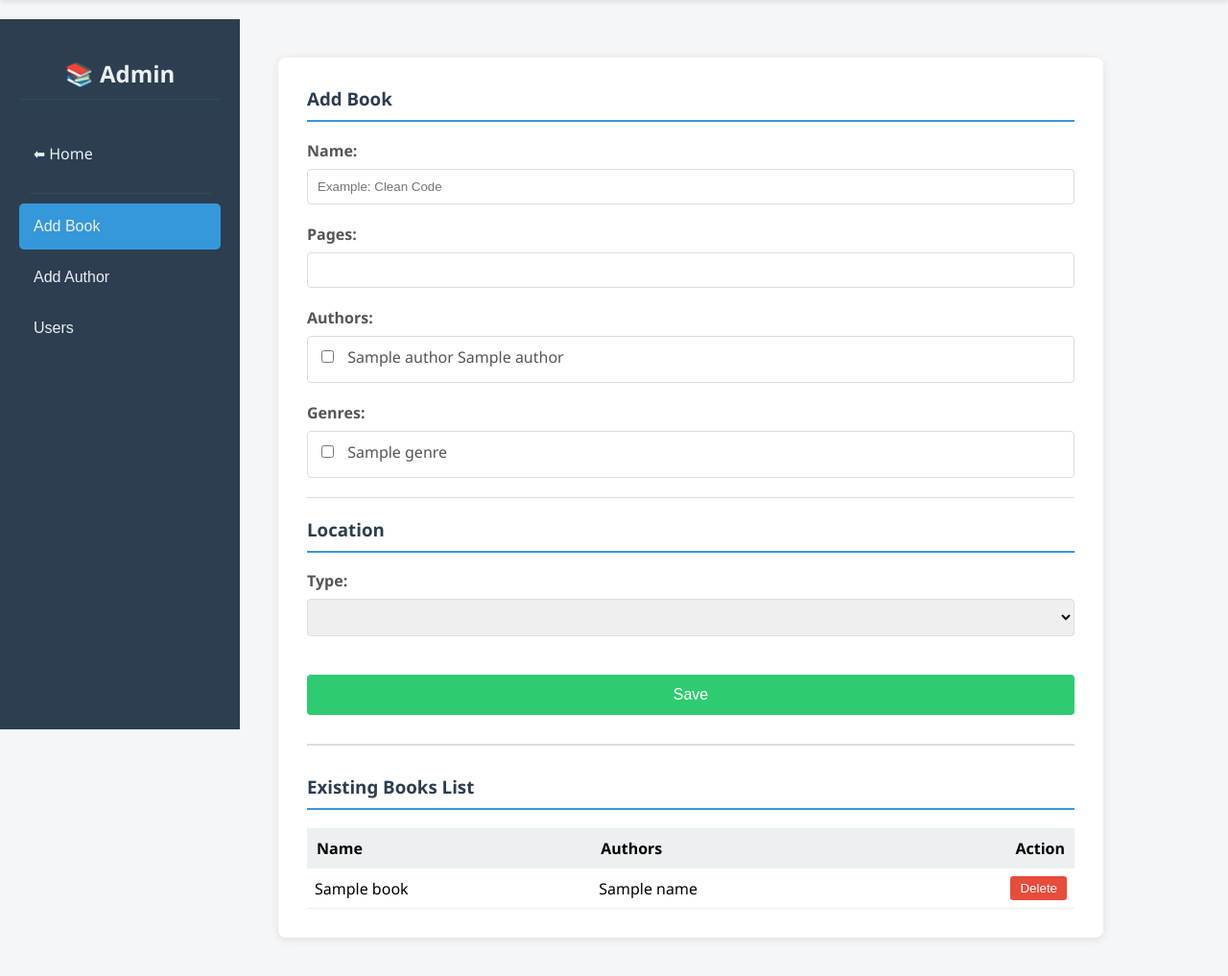
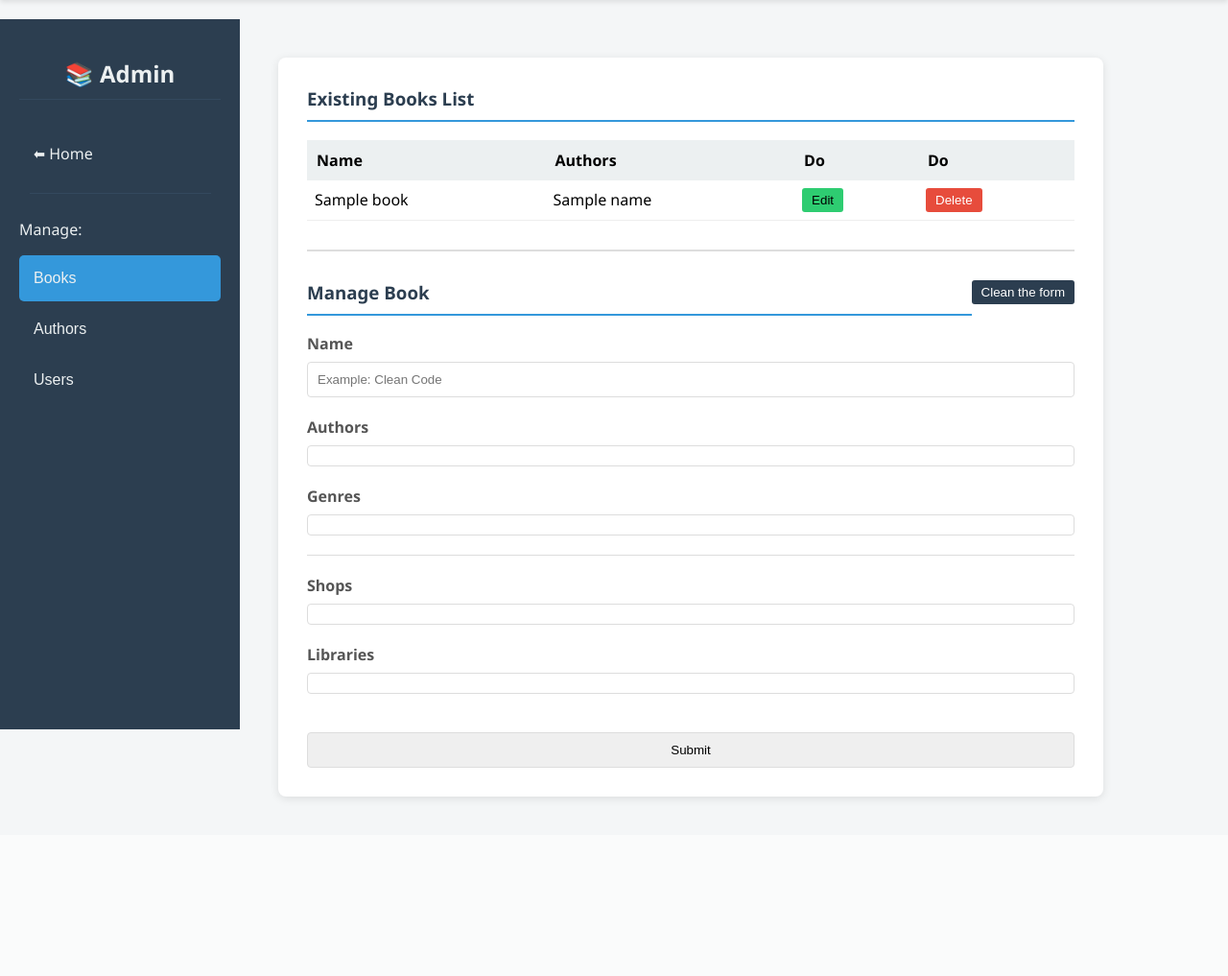
Before and after one commit to KosenkoAlexander/multimedia-coursework, a Flask app: template src/server/templates/admin.html in a window 1280 px wide. Shown: the part 60-1077 px from the top of the page at 96% size. After the commit the page ends 895 px from the top, so only its background shows below. Run offline with Flask 3, Linux system fonts and the light colour scheme; the template is opened without the code that fills it: most values are stand-ins (such as "Sample title", 1, 10 or a date in 2020); form fields are guessed from the names that the template uses.

Commit message:
fundamentally rework admin book management

```diff
--- a/src/server/templates/admin.html
+++ b/src/server/templates/admin.html
@@ -14,129 +14,18 @@
 
         <hr style="border: 0; border-top: 1px solid #34495e; width: 90%; margin: 10px auto;">
 
-        <button class="nav-btn" onclick="showSection('add-book')">Add Book</button>
-        <button class="nav-btn" onclick="showSection('add-author')">Add Author</button>
+        <p>Manage:</p>
+        <button class="nav-btn" onclick="showSection('add-book')">Books</button>
+        <button class="nav-btn" onclick="showSection('add-author')">Authors</button>
         <button class="nav-btn" onclick="showSection('manage-users')">Users</button>
     </nav>
 
     <main class="main-content">
 
         <div id="add-book" class="section">
-            <h3>Add Book</h3>
-            <form action="/add_book" method="POST">
-                <div class="form-group">
-                    <label for="book_name">Name:</label>
-                    <input type="text" id="book_name" name="name" required placeholder="Example: Clean Code">
-                </div>
-                <div class="form-group">
-                    <label for="book_pages">Pages:</label>
-                    <input type="number" id="book_pages" name="pages" required>
-                </div>
+            {% include "admin_book.html" %}
+        </div>
 
-                <div class="form-group">
-                    <label>Authors:</label>
-                    <div class="checkbox-list">
-                        {% for author in authors %}
-                        <label>
-                            <input type="checkbox" name="authors" value="{{ author[0] }}">
-                            {{ author[1] }} {{ author[2] }}
-                        </label>
-                        {% endfor %}
-                    </div>
-                </div>
-
-                <div class="form-group">
-                    <label>Genres:</label>
-                    <div class="checkbox-list">
-                        {% for genre in genres %}
-                        <label>
-                            <input type="checkbox" name="genres" value="{{ genre[0] }}">
-                            {{ genre[1] }}
-                        </label>
-                        {% endfor %}
-                    </div>
-                </div>
-
-                <hr style="border: 0; border-top: 1px solid #ddd; margin: 20px 0;">
-
-                <h3>Location</h3>
-
-                <div class="form-group">
-                    <label>Type:</label>
-                    <select id="new_book_location_type" name="location_type" onchange="toggleNewBookLocation()">
-                        <option value="" selected disabled hidden></option>
-                        <option value="shop">Shop</option>
-                        <option value="library">Library</option>
-                    </select>
-                </div>
-
-                <div id="location_details"
-                    style="display: none; background: #f9f9f9; padding: 15px; border-radius: 5px;">
-
-                    <div class="form-group" id="shop_select_group" style="display: none;">
-                        <label>Shops:</label>
-                        <select name="shop_id">
-                            {% for shop in shops %}
-                            <option value="{{ shop[0] }}">{{ shop[1] }}</option>
-                            {% endfor %}
-                        </select>
-                    </div>
-
-                    <div class="form-group" id="lib_select_group" style="display: none;">
-                        <label>Libraries:</label>
-                        <select name="library_id">
-                            {% for lib in libraries %}
-                            <option value="{{ lib[0] }}">{{ lib[1] }}</option>
-                            {% endfor %}
-                        </select>
-                    </div>
-
-                    <div class="form-group" id="new_book_price_group" style="display: none;">
-                        <label>Price:</label>
-                        <input type="number" step="0.01" name="price" placeholder="0.00">
-                    </div>
-
-                    <div class="form-group">
-                        <label>URL:</label>
-                        <input type="url" name="link" placeholder="https://...">
-                        <p class="note">Leave empty if none</p>
-                    </div>
-                </div>
-
-                <button type="submit" class="submit-btn" style="margin-top: 20px;">Save</button>
-            </form>
-            <hr style="border: 0; border-top: 2px solid #ddd; margin: 30px 0;">
-
-            <h3>Existing Books List</h3>
-            <div style="overflow-x: auto; max-height: 400px; overflow-y: auto;">
-                <table style="width: 100%; border-collapse: collapse;">
-                    <thead>
-                        <tr style="background-color: #ecf0f1; position: sticky; top: 0;">
-                            <th style="padding: 10px; text-align: left;">Name</th>
-                            <th style="padding: 10px; text-align: left;">Authors</th>
-                            <th style="padding: 10px; text-align: right;">Action</th>
-                        </tr>
-                    </thead>
-                    <tbody>
-                        {% for book in books %}
-                        <tr style="border-bottom: 1px solid #eee;">
-                            <td style="padding: 8px;">{{ book[1] }}</td>
-                            <td style="padding: 8px;">{{ book[2] | join(', ') }}</td>
-                            <td style="padding: 8px; text-align: right;">
-                                <form action="{{ url_for('delete_book_route', book_id=book[0]) }}" method="POST"
-                                    onsubmit="return confirm('Delete this book?');">
-                                    <button type="submit"
-                                        style="background: #e74c3c; color: white; border: none; padding: 5px 10px; border-radius: 3px; cursor: pointer;">
-                                        Delete
-                                    </button>
-                                </form>
-                            </td>
-                        </tr>
-                        {% endfor %}
-                    </tbody>
-                </table>
-            </div>
-        </div>
         <div id="add-author" class="section">
             <h3>Add New Author</h3>
             <form action="/add_author" method="POST">
--- /dev/null
+++ b/src/server/templates/admin_book.html
@@ -0,0 +1,143 @@
+<h3>Existing Books List</h3>
+<div style="overflow-x: auto; max-height: 400px; overflow-y: auto;">
+    <table style="width: 100%; border-collapse: collapse;">
+        <thead>
+            <tr style="background-color: #ecf0f1; position: sticky; top: 0;">
+                <th style="padding: 10px; text-align: left;">Name</th>
+                <th style="padding: 10px; text-align: left;">Authors</th>
+                <th style="padding: 10px; text-align: left;">Do</th>
+                <th style="padding: 10px; text-align: left;">Do</th>
+            </tr>
+        </thead>
+        <tbody>
+            {% for book in books %}
+            <tr style="border-bottom: 1px solid #eee;">
+                <td style="padding: 8px;">{{ book[1] }}</td>
+                <td style="padding: 8px;">{{ book[2] | join(', ') }}</td>
+                <td style="padding: 8px;">
+                    <form action="{{ url_for('admin') }}" method="GET">
+                        <input type="hidden" name="tab" value="add-book">
+                        <input type="hidden" name="book_id" value="{{ book[0] }}">
+                        <button type="submit"
+                            style="background: var(--success); color: black; border: none; padding: 5px 10px; border-radius: 3px; cursor: pointer;">
+                            Edit
+                        </button>
+                    </form>
+                </td>
+                <td style="padding: 8px;">
+                    <form action="{{ url_for('delete_book_route', book_id=book[0]) }}" method="POST"
+                        onsubmit="return confirm('Delete this book?');">
+                        <button type="submit"
+                            style="background: var(--danger); color: white; border: none; padding: 5px 10px; border-radius: 3px; cursor: pointer;">
+                            Delete
+                        </button>
+                    </form>
+                </td>
+            </tr>
+            {% endfor %}
+        </tbody>
+    </table>
+</div>
+
+
+<hr style="border: 0; border-top: 2px solid #ddd; margin: 30px 0;">
+<div style="display: flex; flex-direction: row; justify-content: space-between;">
+    <h3 style="flex: 1">Manage Book</h3>
+    <form action="{{ url_for('admin') }}" method="GET">
+        <input type="hidden" name="tab" value="add-book">
+        <button type="submit"
+            style="background: var(--primary-color); color: white; border: none; padding: 5px 10px; border-radius: 3px; cursor: pointer;">
+            Clean the form
+        </button>
+    </form>
+</div>
+
+
+<form action="" method="POST">
+    {{ form.hidden_tag() }}
+
+    {% if book_id %}
+    <input type="hidden" name="book_id" value="{{ book_id }}">
+    {% endif %}
+
+    <div class="form-group">
+        {{ form.name.label }}
+        {{ form.name(placeholder="Example: Clean Code")}}
+    </div>
+
+    <div class="form-group">
+        {{ form.authors.label }}
+        <div class="checkbox-list">
+            {% for id, label in form.authors.choices %}
+            <label>
+                <input type="checkbox" name="{{ form.authors.name }}" value="{{ id }}" {% if id in (form.authors.data or
+                    []) %}checked{% endif %}>
+                {{ label }}
+            </label>
+            {% endfor %}
+        </div>
+    </div>
+
+    <div class="form-group">
+        {{ form.genres.label }}
+        <div class="checkbox-list">
+            {% for id, label in form.genres.choices %}
+            <label>
+                <input type="checkbox" name="{{ form.genres.name }}" value="{{ id }}" {% if id in( form.genres.data or
+                    []) %}checked{% endif %}>
+                {{ label }}
+            </label>
+            {% endfor %}
+        </div>
+    </div>
+
+    <hr style="border: 0; border-top: 1px solid #ddd; margin: 20px 0;">
+
+    <div class="form-group">
+        {{ form.shops.label }}
+        <div class="checkbox-list">
+            {% for id, label in form.shops.choices %}
+            <label>
+                <input type="checkbox" name="{{ form.shops.name }}" value="{{ id }}" {% if id in (form.shops.data or [])
+                    %}checked{% endif %}>
+                {{ label }}
+            </label>
+            {% endfor %}
+        </div>
+    </div>
+
+    <div class="form-group">
+        {% with cur_form = form.libraries %}
+        {{ cur_form.label }}
+        <div class="checkbox-list">
+            {% for id, label in cur_form.choices %}
+            <label>
+                <input type="checkbox" name="{{ cur_form.name }}" value="{{ id }}" {% if id in (cur_form.data or [])
+                    %}checked{% endif %}>
+                {{ label }}
+            </label>
+            {% endfor %}
+        </div>
+        {% endwith %}
+    </div>
+
+    {{ form.submit(class="submit-btn", style="margin-top: 20px;") }}
+
+</form>
+
+
+<!-- <div class="form-group">
+        <label for="book_pages">Pages:</label>
+        <input type="number" id="book_pages" name="pages" required>
+    </div>
+
+    <div class="form-group" id="new_book_price_group" style="display: none;">
+        <label>Price:</label>
+        <input type="number" step="0.01" name="price" placeholder="0.00">
+    </div>
+
+    <div class="form-group">
+        <label>URL:</label>
+        <input type="url" name="link" placeholder="https://...">
+        <p class="note">Leave empty if none</p>
+    </div> -->
```
Also changed, not shown: src/database/database.py (+101 -3 lines), src/server/forms.py (+34 -2 lines), src/server/routes_admin.py (+45 -35 lines).
